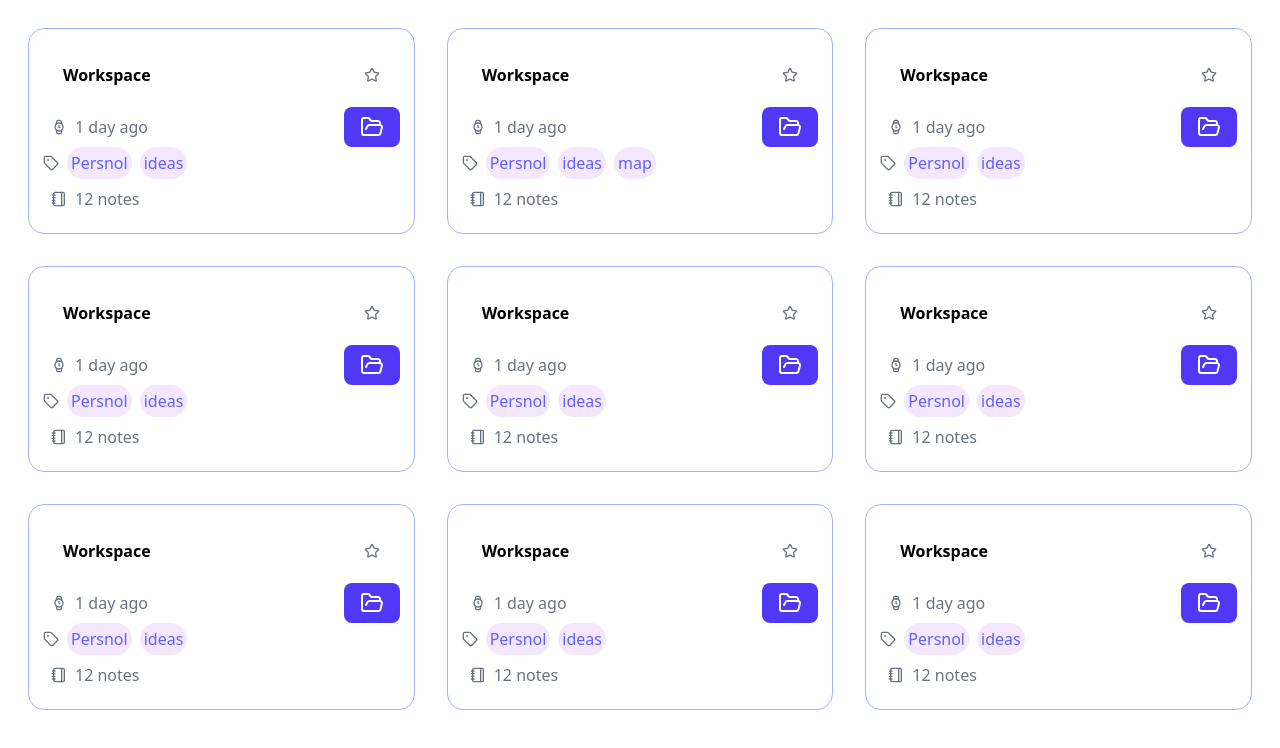
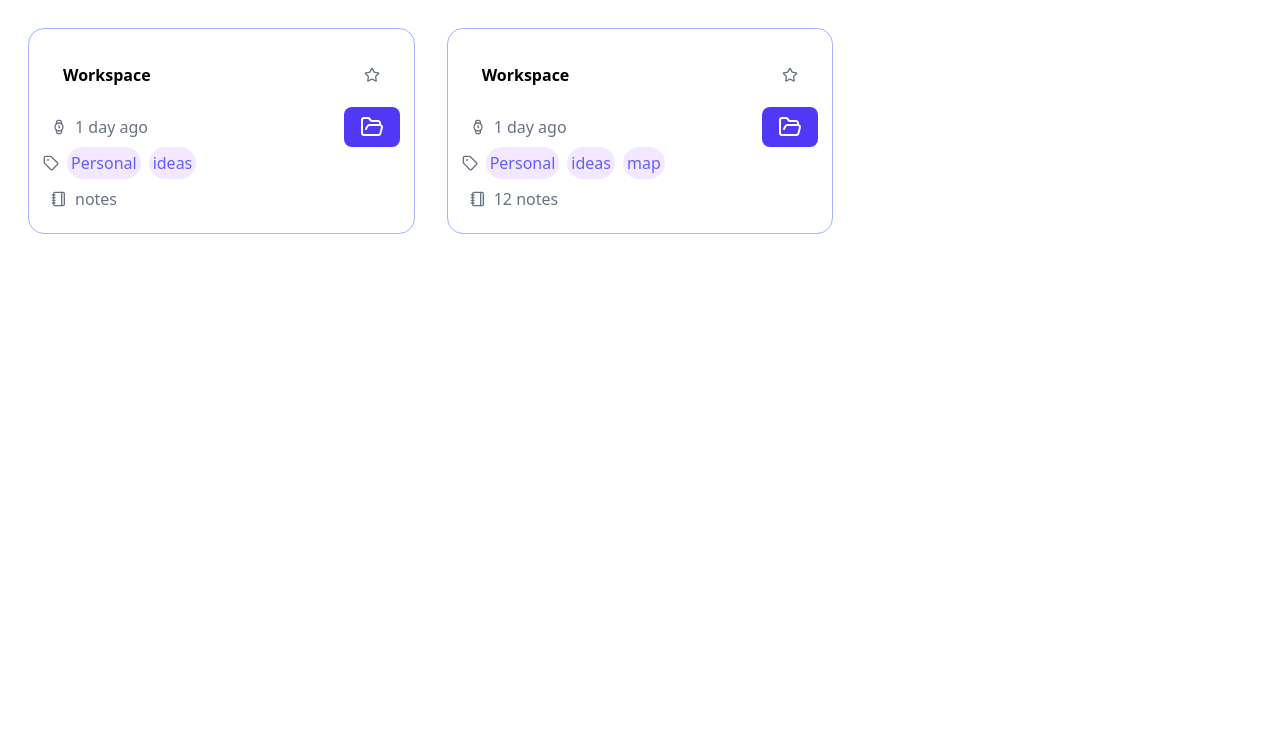
Before and after one commit to Shiva903-hue/SmartNote, a React (Vite) app: page /workspaces in a window 1280 px wide. Shown: the top 748 px of the page. Built offline with nearby package versions, Linux system fonts and the light colour scheme.

Commit message:
initial files

```diff
--- a/src/Components/DashBoards/Wnav.jsx
+++ b/src/Components/DashBoards/Wnav.jsx
@@ -4,17 +4,18 @@ import { Link } from 'react-router-dom';
 import { useState } from 'react';
 import Search from '../SmallCompo/Search';
 
-export default function Wnav({setWform ,setNote} ) {
+export default function Wnav({ setWform, setNote }) {
+  // State to manage the visibility of the mobile menu
   const [mobileMenuOpen, setMobileMenuOpen] = useState(false);
-
-
 
   return (
     <>
-      {/* Top Nav */}
+      {/* Top Navigation Bar */}
       <nav
         id="top-nav"
-        className="flex justify-between items-center mb-7 w-full p-3 bg-indigo-100 relative z-20" >
+        className="flex justify-between items-center mb-7 w-full p-3 bg-indigo-100 relative z-20"
+      >
+        {/* Left Section: Back Button, Title, and Search */}
         <div className="flex items-center gap-2 flex-1">
           <Link to="/">
             <ArrowLeft className="w-8 h-8 cursor-pointer text-gray-500 hover:text-blue-500" />
@@ -25,24 +26,31 @@ export default function Wnav({setWform ,setNote} ) {
           </div>
         </div>
 
-        {/* Desktop Menu */}
+        {/* Desktop Menu Section */}
         <div className="hidden sm:flex gap-2 items-center">
-          <button  onClick={()=>( setNote(true))}
-          className="cursor-pointer flex items-center justify-center gap-2  bg-indigo-600 text-white py-2 px-4 rounded-lg hover:bg-indigo-500 transition">
+          {/* Button to create a new note */}
+          <button
+            onClick={() => setNote(true)}
+            className="cursor-pointer flex items-center justify-center gap-2 bg-indigo-600 text-white py-2 px-4 rounded-lg hover:bg-indigo-500 transition"
+          >
             <Plus className="h-4 w-4" />
             New Note
           </button>
 
-          <button onClick={()=>(setWform(true) ) }
-           className="cursor-pointer flex items-center justify-center gap-2 bg-indigo-600 text-white py-2 px-4 rounded-lg hover:bg-indigo-500 transition">
+          {/* Button to create a new workspace */}
+          <button
+            onClick={() => setWform(true)}
+            className="cursor-pointer flex items-center justify-center gap-2 bg-indigo-600 text-white py-2 px-4 rounded-lg hover:bg-indigo-500 transition"
+          >
             <Plus className="h-4 w-4" />
             New Workspace
           </button>
 
+          {/* Settings Icon */}
           <Settings className="cursor-pointer text-gray-500 hover:text-blue-500" />
         </div>
 
-        {/* Mobile Hamburger */}
+        {/* Mobile Hamburger Menu Button */}
         <button
           className="sm:hidden ml-2"
           onClick={() => setMobileMenuOpen(true)}
@@ -54,43 +62,57 @@ export default function Wnav({setWform ,setNote} ) {
 
       {/* Mobile Menu Overlay */}
       {mobileMenuOpen && (
-        <div className=" h-[21rem] fixed inset-0 bg-indigo-50 z-50 flex flex-col items-center justify-start pt-10 px-6 shadow-2xs bor">
-          {/* Top Row: Back and Close */}
-
+        <div className="h-[21rem] fixed inset-0 bg-indigo-50 z-50 flex flex-col items-center justify-start pt-10 px-6 shadow-2xs">
+          {/* Top Row: Back and Close Buttons */}
           <div className="flex items-center w-full justify-between mb-8">
             <Link to="/" onClick={() => setMobileMenuOpen(false)}>
-              <ArrowLeft className="w-10 h-10  text-gray-500 hover:text-blue-500" />
+              <ArrowLeft className="w-10 h-10 text-gray-500 hover:text-blue-500" />
             </Link>
-       {/* Title  */}
-          <h1 className="text-3xl font-bold text-blue-950 mb-4">WorkSpace</h1>
-            <button onClick={() => setMobileMenuOpen(false)} aria-label="Close menu">
+
+            {/* Mobile Menu Title */}
+            <h1 className="text-3xl font-bold text-blue-950 mb-4">WorkSpace</h1>
+
+            {/* Close Button */}
+            <button
+              onClick={() => setMobileMenuOpen(false)}
+              aria-label="Close menu"
+            >
               <X className="w-10 h-10 text-gray-500 hover:text-blue-500" />
             </button>
-
           </div>
 
-          {/* Menu Buttons */}
+          {/* Mobile Menu Buttons */}
           <div className="w-full flex flex-col gap-4 mb-8">
-            <button className="w-full py-3 border text-lg font-bold rounded-lg hover:bg-indigo-500 bg-indigo-600 text-white cursor-pointer">
+            {/* Button to create a new note */}
+            <button
+              className="w-full py-3 border text-lg font-bold rounded-lg hover:bg-indigo-500 bg-indigo-600 text-white cursor-pointer"
+            >
               New Note
             </button>
-            <button className="w-full py-3 border text-lg font-bold rounded-lg hover:bg-indigo-500 bg-indigo-600 text-white cursor-pointer">
+
+            {/* Button to create a new workspace */}
+            <button
+              className="w-full py-3 border text-lg font-bold rounded-lg hover:bg-indigo-500 bg-indigo-600 text-white cursor-pointer"
+            >
               New Workspace
             </button>
-            <button className="w-full py-3 border text-lg font-bold rounded-lg hover:bg-indigo-500 flex items-center justify-center gap-2 bg-indigo-600  text-white cursor-pointer">
+
+            {/* Settings Button */}
+            <button
+              className="w-full py-3 border text-lg font-bold rounded-lg hover:bg-indigo-500 flex items-center justify-center gap-2 bg-indigo-600 text-white cursor-pointer"
+            >
               <Settings className="w-6 h-6" />
               Settings
             </button>
           </div>
-
         </div>
       )}
-
     </>
   );
+}
 
-}
-  Wnav.propTypes = {
-  setWform: PropTypes.func.isRequired, // ✅ validate that setWform is a required function
-  setNote: PropTypes.func.isRequired, // ✅ validate that setNote is a required function
+// PropTypes validation to ensure the correct props are passed
+Wnav.propTypes = {
+  setWform: PropTypes.func.isRequired, // Validate that the setWform prop is a required function
+  setNote: PropTypes.func.isRequired, // Validate that the setNote prop is a required function
 };
--- a/src/Components/DashBoards/Workspaces.jsx
+++ b/src/Components/DashBoards/Workspaces.jsx
@@ -1,118 +1,107 @@
-import {  FolderOpen, Notebook, Star, Tag, Watch } from 'lucide-react';
+import { FolderOpen, Notebook, Star, Tag, Watch } from 'lucide-react';
 import { useState } from 'react';
 import PropTypes from 'prop-types';
 import { Link } from 'react-router-dom';
 import WorkspaceForm from '../../forms/WorkspaceForm';
 import NoteForm from '../../forms/NoteForm';
 
-export default function Workspaces({wform ,setWform , setNote , note}) {
-
-
-    const [workspace ,setWorkspace]=useState([
+export default function Workspaces({ wform, setWform, setNote, note }) {
+  // State to manage the list of workspaces
+  const [workspace, setWorkspace] = useState([
     {
       title: 'Workspace',
-            createTime:"1 day ago",
-            tags:["Persnol", "ideas"],
-            quantity: 12
+      createTime: "1 day ago",
+      tags: ["Personal", "ideas"],
     },
     {
       title: 'Workspace',
-            createTime:"1 day ago",
-            tags:["Persnol", "ideas" ,"map"],
-            quantity: 12
+      createTime: "1 day ago",
+      tags: ["Personal", "ideas", "map"],
+      quantity: 12,
     },
-        {
-            title: 'Workspace',
-            createTime:"1 day ago",
-            tags:["Persnol", "ideas"],
-            quantity: 12
-        },
-        {
-            title: 'Workspace',
-            createTime:"1 day ago",
-            tags:["Persnol", "ideas"],
-            quantity: 12
-        },
-        {
-            title: 'Workspace',
-            createTime:"1 day ago",
-            tags:["Persnol", "ideas"],
-            quantity: 12
-        },
-        {
-            title: 'Workspace',
-            createTime:"1 day ago",
-            tags:["Persnol", "ideas"],
-            quantity: 12
-        },
-        {
-            title: 'Workspace',
-            createTime:"1 day ago",
-            tags:["Persnol", "ideas"],
-            quantity: 12
-        },
-        {
-            title: 'Workspace',
-            createTime:"1 day ago",
-            tags:["Persnol", "ideas"],
-            quantity: 12
-        },
-        {
-            title: 'Workspace',
-            createTime:"1 day ago",
-            tags:["Persnol", "ideas"],
-            quantity: 12
-        },
-    ])
+    // Additional workspace objects here
+  ]);
 
-  // Updated to accept title and tags
+  // Function to handle the creation of a new workspace
+  // Accepts `title` and `tags` as parameters
   const handleCreate = (title, tags) => {
-    if (!title.trim()) return;
+    if (!title.trim()) return; // Prevent creating a workspace with an empty title
     const newWorkspace = {
       title,
-      createTime: "just now",
-tags: Array.isArray(tags) ? tags : [tags],
-      quantity: 0,
+      createTime: "just now", // Default creation time for new workspaces
+      tags: Array.isArray(tags) ? tags : [tags], // Ensure tags are always an array
+      quantity: 0, // Default quantity for new workspaces
     };
-    setWorkspace([newWorkspace, ...workspace]);
+    setWorkspace([newWorkspace, ...workspace]); // Add the new workspace to the list
   };
+
   return (
-    <div className=' w-full  grid grid-cols-1 md:grid-cols-2 lg:grid-cols-3 gap-4 p-5'>
-      {workspace.map((notes,index)=>(
-        <div key={index} className="border rounded-2xl border-indigo-300 p-3.5 m-2 bg-white  ">
-                <div className='flex items-center justify-between m-5' >
-                        <h1 className='font-semibold text'>{notes.title}</h1>
-                        <Star className='w-4 h-4 cursor-pointer text-gray-500 hover:text-yellow-300 '/>
-                </div>
-                <div className=" flex  gap-3 items-start justify-between ">
-            <div className="">
-                    <p className='flex gap-2 items-center p-2 text-gray-500 '> <Watch className='w-4 h-4' />{notes.createTime} </p>
-
-                    <p  className='flex gap-2 items-center  text-gray-500 '> <Tag className='w-4 h-4'/>
-                    {notes.tags.map((tag,tagIndex)=>( <span key={tagIndex} className='bg-purple-100  text-indigo-500 rounded-2xl
-                     p-1' >{tag}</span> ))}
-                         </p>
-                    <p className='flex gap-2 items-center p-2  text-gray-500' > <Notebook className='w-4 h-4'/> {notes.quantity} notes </p>
+    <div className="w-full grid grid-cols-1 md:grid-cols-2 lg:grid-cols-3 gap-4 p-5">
+      {/* Render each workspace */}
+      {workspace.map((notes, index) => (
+        <div key={index} className="border rounded-2xl border-indigo-300 p-3.5 m-2 bg-white">
+          {/* Workspace Header */}
+          <div className="flex items-center justify-between m-5">
+            <h1 className="font-semibold text">{notes.title}</h1>
+            <Star className="w-4 h-4 cursor-pointer text-gray-500 hover:text-yellow-300" />
           </div>
 
+          {/* Workspace Details */}
+          <div className="flex gap-3 items-start justify-between">
+            <div>
+              {/* Creation Time */}
+              <p className="flex gap-2 items-center p-2 text-gray-500">
+                <Watch className="w-4 h-4" />
+                {notes.createTime}
+              </p>
 
-           <Link to="/preview" >
-            <button title='Open' className=" cursor-pointer   bg-indigo-600 text-white py-2 px-4 rounded-lg hover:bg-indigo-500 transition">
-           <FolderOpen/>
+              {/* Tags */}
+              <p className="flex gap-2 items-center text-gray-500">
+                <Tag className="w-4 h-4" />
+                {notes.tags && notes.tags.length > 0 ? (
+                  notes.tags.map((tag, tagIndex) => (
+                    <span key={tagIndex} className="bg-purple-100 text-indigo-500 rounded-2xl p-1">
+                      {tag}
+                    </span>
+                  ))
+                ) : (
+                  <span>--</span>
+                )}
+              </p>
+
+              {/* Number of Notes */}
+              <p className="flex gap-2 items-center p-2 text-gray-500">
+                <Notebook className="w-4 h-4" />
+                {notes.quantity} notes
+              </p>
+            </div>
+
+            {/* Open Workspace Button */}
+            <Link to="/preview">
+              <button
+                title="Open"
+                className="cursor-pointer bg-indigo-600 text-white py-2 px-4 rounded-lg hover:bg-indigo-500 transition"
+              >
+                <FolderOpen />
               </button>
             </Link>
+          </div>
+        </div>
+      ))}
 
+      {/* Show the Workspace Form if `wform` is true */}
+      {wform && <WorkspaceForm setWform={setWform} handleCreate={handleCreate} />}
+
+      {/* Show the Note Form if `note` is true */}
+      {note && <NoteForm setNote={setNote} />}
     </div>
-       </div> ) )}
-       {wform &&<WorkspaceForm setWform={setWform}  handleCreate={handleCreate}  />}
-       {note && <NoteForm setNote={setNote}/>}
+  );
+}
 
-    </div>
-  )
-}
-Workspaces.propTypes={
-    setWform: PropTypes.func.isRequired,
-    wform: PropTypes.func.isRequired,
-    setNote: PropTypes.func.isRequired,
-    note: PropTypes.func.isRequired
-}
+// PropTypes validation to ensure correct props are passed
+Workspaces.propTypes = {
+  setWform: PropTypes.func.isRequired, // Validate that `setWform` is a required function
+  wform: PropTypes.bool.isRequired, // Validate that `wform` is a required boolean
+  setNote: PropTypes.func.isRequired, // Validate that `setNote` is a required function
+  note: PropTypes.bool.isRequired, // Validate that `note` is a required boolean
+};
```
Also changed, not shown: src/forms/WorkspaceForm.jsx (+30 -18 lines). Lines whose indentation alone changed are shown as unchanged.
